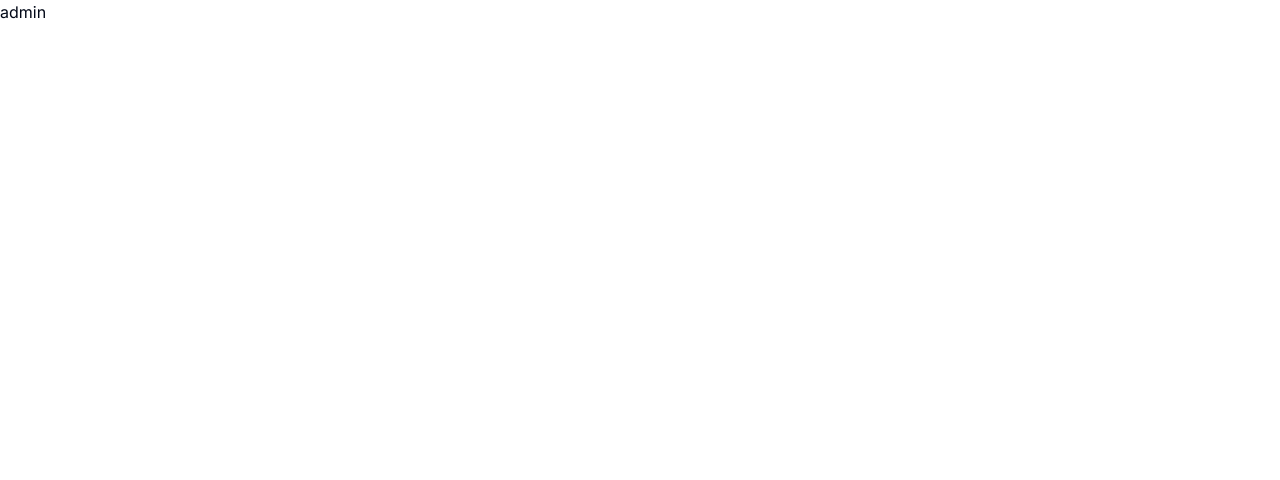
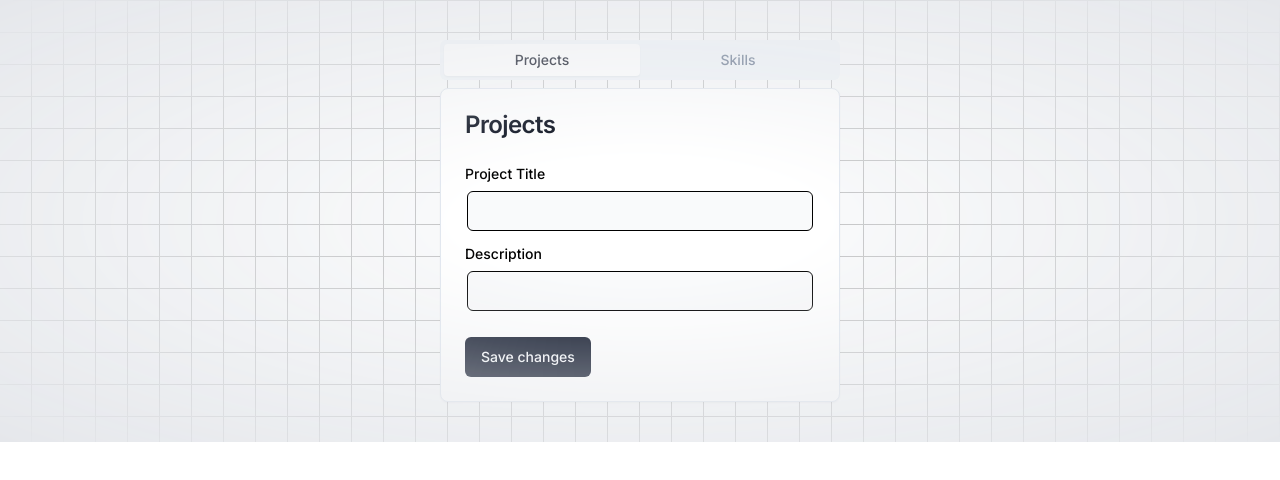
Before and after one commit to gourab8389/my-folio, a Next.js app: page /admin in a window 1280 px wide. Shown: the top 480 px of the page. Built offline with nearby package versions, Linux system fonts and the light colour scheme.

Commit message:
skill form & project form

```diff
--- a/app/admin/page.tsx
+++ b/app/admin/page.tsx
@@ -1,11 +1,15 @@
 import React from 'react'
+import { Form } from '../components/admin/Form'
 
 const page = () => {
-  return (
-    <div>
-      admin
-    </div>
-  )
+    return (
+        <main className="relative flex flex-col overflow-clip h-auto w-full dark:bg-gray-700 bg-gray-50 dark:bg-grid-white/[0.2] bg-grid-black/[0.2]">
+            <div className="absolute pointer-events-none inset-0 flex items-center justify-center dark:bg-gray-700 bg-gray-200 [mask-image:radial-gradient(ellipse_at_center,transparent_20%,black)]"></div>
+            <div className='flex h-auto items-center justify-center my-10'>
+                <Form />
+            </div>
+        </main>
+    )
 }
 
 export default page
--- a/app/components/admin/Form.tsx
+++ b/app/components/admin/Form.tsx
@@ -16,60 +16,21 @@ import {
   TabsList,
   TabsTrigger,
 } from "@/components/ui/tabs"
+import ProjectForm from "./ProjectForm"
+import SkillForm from "./SkillForm"
 
-export function TabsDemo() {
+export function Form() {
   return (
-    <Tabs defaultValue="account" className="w-[400px]">
+    <Tabs defaultValue="projects" className="w-[400px]">
       <TabsList className="grid w-full grid-cols-2">
-        <TabsTrigger value="account">Account</TabsTrigger>
-        <TabsTrigger value="password">Password</TabsTrigger>
+        <TabsTrigger value="projects">Projects</TabsTrigger>
+        <TabsTrigger value="skills">Skills</TabsTrigger>
       </TabsList>
-      <TabsContent value="account">
-        <Card>
-          <CardHeader>
-            <CardTitle>Account</CardTitle>
-            <CardDescription>
-              Make changes to your account here. Click save when you're done.
-            </CardDescription>
-          </CardHeader>
-          <CardContent className="space-y-2">
-            <div className="space-y-1">
-              <Label htmlFor="name">Name</Label>
-              <Input id="name" defaultValue="Pedro Duarte" />
-            </div>
-            <div className="space-y-1">
-              <Label htmlFor="username">Username</Label>
-              <Input id="username" defaultValue="@peduarte" />
-            </div>
-          </CardContent>
-          <CardFooter>
-            <Button>Save changes</Button>
-          </CardFooter>
-        </Card>
-      </TabsContent>
-      <TabsContent value="password">
-        <Card>
-          <CardHeader>
-            <CardTitle>Password</CardTitle>
-            <CardDescription>
-              Change your password here. After saving, you'll be logged out.
-            </CardDescription>
-          </CardHeader>
-          <CardContent className="space-y-2">
-            <div className="space-y-1">
-              <Label htmlFor="current">Current password</Label>
-              <Input id="current" type="password" />
-            </div>
-            <div className="space-y-1">
-              <Label htmlFor="new">New password</Label>
-              <Input id="new" type="password" />
-            </div>
-          </CardContent>
-          <CardFooter>
-            <Button>Save password</Button>
-          </CardFooter>
-        </Card>
-      </TabsContent>
+
+
+      <ProjectForm/>
+      <SkillForm/>
+
     </Tabs>
   )
 }
--- /dev/null
+++ b/app/components/admin/ProjectForm.tsx
@@ -0,0 +1,33 @@
+import { Input } from '@/components/input'
+import { Label } from '@/components/label'
+import { Button } from '@/components/ui/button'
+import { Card, CardContent, CardFooter, CardHeader, CardTitle } from '@/components/ui/card'
+import { TabsContent } from '@/components/ui/tabs'
+
+
+function ProjectForm() {
+  return (
+    <TabsContent value="projects">
+        <Card>
+          <CardHeader>
+            <CardTitle>Projects</CardTitle>
+          </CardHeader>
+          <CardContent className="space-y-2">
+            <div className="space-y-1">
+              <Label htmlFor="title">Project Title</Label>
+              <Input id="title" />
+            </div>
+            <div className="space-y-1">
+              <Label htmlFor="description">Description</Label>
+              <Input id="description" />
+            </div>
+          </CardContent>
+          <CardFooter>
+            <Button>Save changes</Button>
+          </CardFooter>
+        </Card>
+      </TabsContent>
+  )
+}
+
+export default ProjectForm
--- /dev/null
+++ b/app/components/admin/SkillForm.tsx
@@ -0,0 +1,32 @@
+import { Input } from '@/components/input'
+import { Label } from '@/components/label'
+import { Button } from '@/components/ui/button'
+import { Card, CardContent, CardFooter, CardHeader, CardTitle } from '@/components/ui/card'
+import { TabsContent } from '@/components/ui/tabs'
+
+function SkillForm() {
+  return (
+    <TabsContent value="skills">
+        <Card>
+          <CardHeader>
+            <CardTitle>Skills</CardTitle>
+          </CardHeader>
+          <CardContent className="space-y-2">
+            <div className="space-y-1">
+              <Label htmlFor="title">Title</Label>
+              <Input id="title" type="text" />
+            </div>
+            <div className="space-y-1">
+              <Label htmlFor="description">Description</Label>
+              <Input id="description" type="text" />
+            </div>
+          </CardContent>
+          <CardFooter>
+            <Button>Save Changes</Button>
+          </CardFooter>
+        </Card>
+      </TabsContent>
+  )
+}
+
+export default SkillForm
```
